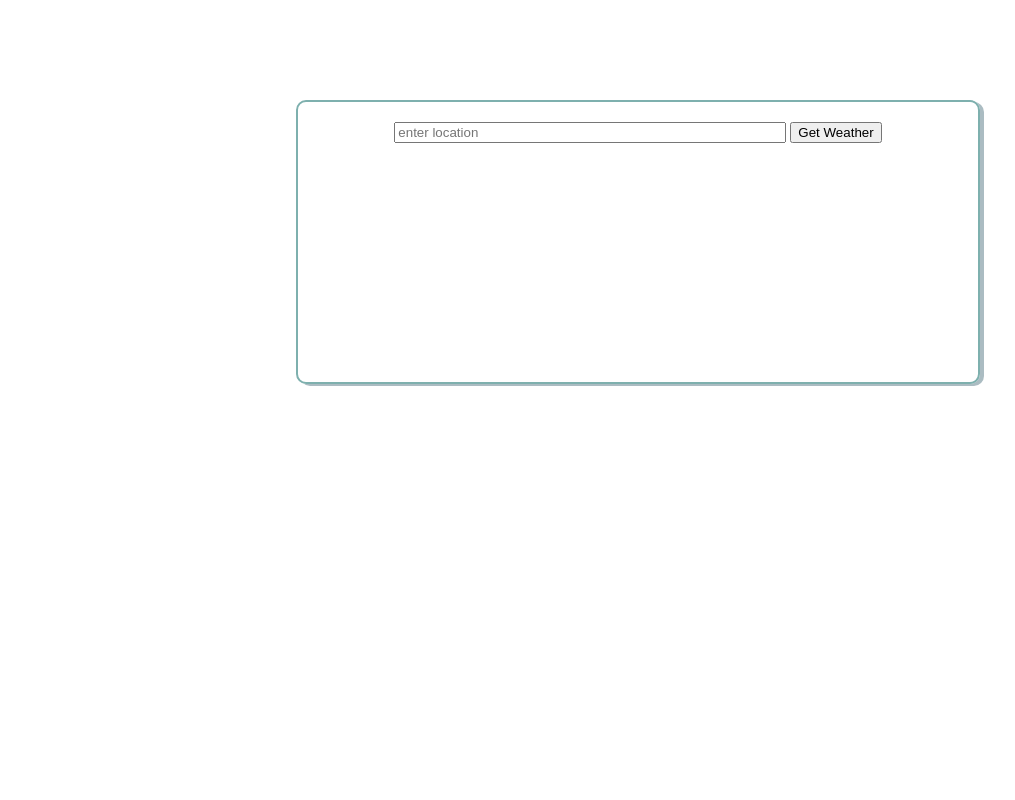
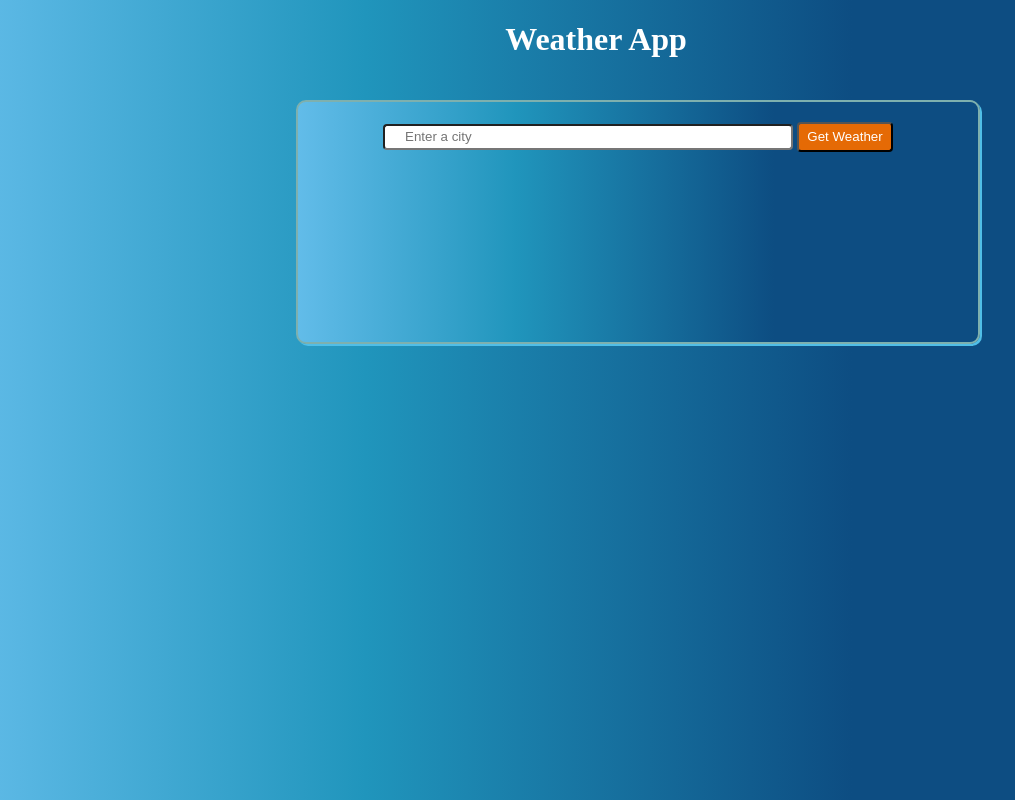
Before and after one commit to ETERNAL153/scaffold, a plain HTML site: page index.html in a window 1280 px wide. Shown: the whole page, without its empty margins (44-1059 px from the left). Drawn offline with Linux system fonts and the light colour scheme.

Commit message:
css code

```diff
--- a/index.html
+++ b/index.html
@@ -1,20 +1,21 @@
 <!DOCTYPE html>
 <html>
   <head>
-    <title>Weather App</title>
+    <title >Weather App</title>
     <link rel="stylesheet" href="styles.css">
   </head>
   <body>
     <!-- Make the weather app containers and form here -->
-    <h1 class="header">Weather App</h1>
+    <div id="Weather-container">
+    <h1 class="header" id="name">Weather App</h1>
     <form id="location-form">
-      <input type="text" id="location-input" placeholder="enter location">
-      <input type="submit" value="Get Weather">
+      <input type="text" id="location-input" placeholder="Enter a city">
+      <input type="submit" class='search' value="Get Weather">
       <div id="weather-data">
 
       </div>
     </form>
-
+  </div>
 
     <script src="script.js"></script>
   </body>
--- a/script.js
+++ b/script.js
@@ -29,9 +29,9 @@ async function fetchWeatherData(location,weatherblock) {
     weatherblock.innerHTML = "<h3>" + data.location.name +"</h3>";
     weatherblock.innerHTML += "<p>"+ data.current.condition.text+"</p>";
     // "<img src="+ data.current.condition.icon +">"+"
-    weatherblock.innerHTML += "<p>"+data.current.feelslike_c + "</p>";
+    weatherblock.innerHTML += "<p>"+data.current.feelslike_c + " °C" + "</p>";
   } catch (error) {
-    weatherblock.innerHTML = "Error: City not found"
+    weatherblock.innerHTML = "<h1>"+"Error: City not found"+"</h1>"
     console.error('Error: Failed to fetch weather data', error.message);
   }
 }
--- a/styles.css
+++ b/styles.css
@@ -1,7 +1,7 @@
 
 #location-form{
         width: 50%;
-        height: 30%;
+        height: 25%;
         border: 2px solid rgb(126, 176, 174);
         padding: 20px;
         margin: 20px;
@@ -9,12 +9,40 @@
         left:25%;
         text-align: center;
         border-radius: 10px;
-        box-shadow: 4px 2px 0px 0px rgb(171, 188, 194);
+        box-shadow: 2px 2px 0px 0px rgb(80, 190, 231);
+        background: linear-gradient(90deg, rgb(98, 188, 233) 0%, rgb(32, 149, 188) 32%, rgb(13, 77, 130) 70%);
+
 }
 #location-input{
     width: 60%;
+    padding-left: 20px;
+    border-radius: 4px;
+    height: 20px;
 }
 .header{
     text-align: center;
     color: #ffffff;
 }
+body{
+    background: rgb(2,0,36);
+    background: linear-gradient(90deg, rgb(98, 188, 233) 0%, rgb(32, 149, 188) 32%, rgb(13, 77, 130) 70%);
+}
+#location-input:hover{
+    cursor: pointer;
+}
+.input:focus{
+    border: none;
+    outline: none;
+}
+.search{
+    width: 15%;
+    height: 15%;
+    background: rgb(229, 106, 5);
+    border-radius: 4px;
+    cursor: pointer;
+    color: white;
+
+}
+#weather-data{
+    color: #ffffff;
+}
```
